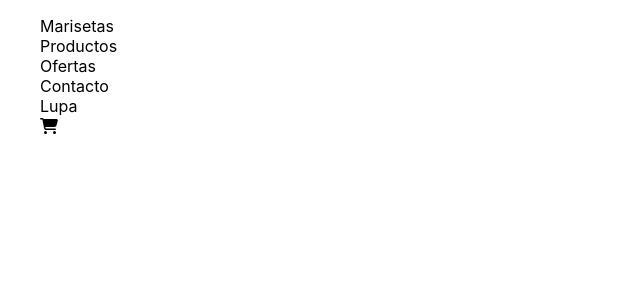
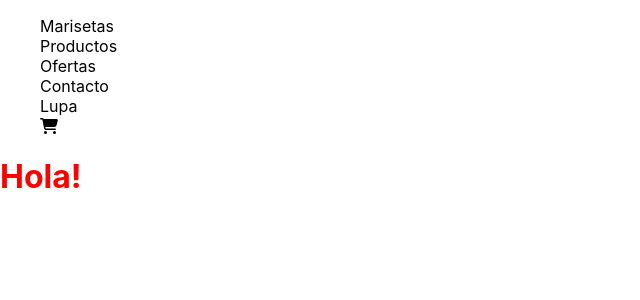
Before and after one commit to nicomarmo/marmoReact, a React (Create React App) app: page / in a window 1280 px wide. Shown: the top 300 px of the page, without its empty margins (0-640 px from the left). Built offline with nearby package versions, Linux system fonts and the light colour scheme.

Commit message:
props bien

```diff
--- a/src/App.jsx
+++ b/src/App.jsx
@@ -12,7 +12,7 @@ const styles = {marginLeft: "200px", color: "red"};
   return (
     <div>
         <NavBar />
-        <ItemListContainer />
+        <ItemListContainer greeting='Hola!' style={styles} />
     </div>
   );
 }
--- a/src/components/ItemListContainer/ItemListContainer.jsx
+++ b/src/components/ItemListContainer/ItemListContainer.jsx
@@ -1,9 +1,9 @@
 
 
 function ItemListContainer(props) {
-
+    const styles = {color: "red"};
     return (
-        <h1>{props.greeting}</h1>
+        <h1 style={styles}>{props.greeting}</h1>
     )
 }
 
```
